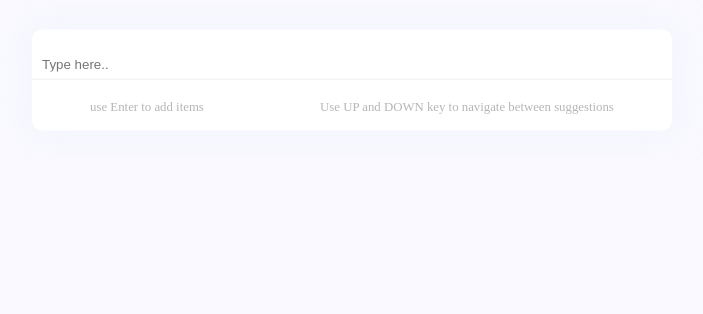
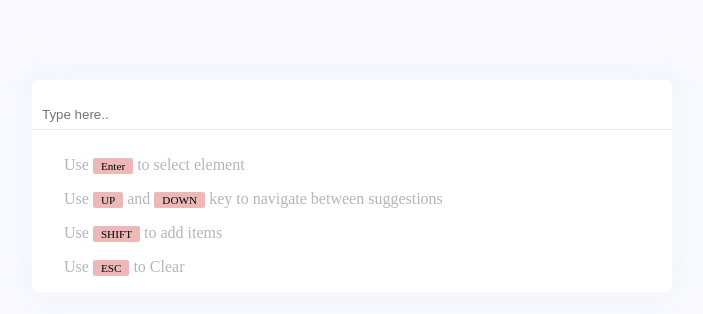
Before and after one commit to RishabhVerma098/zenatrixTask, a React (Create React App) app: page / in a window 1280 px wide. Shown: the part 120-434 px from the top of the page, without its empty margins (288-991 px from the left). Built offline with nearby package versions, Linux system fonts and the light colour scheme.

Commit message:
without bonus done

```diff
--- a/src/App.css
+++ b/src/App.css
@@ -1,10 +1,13 @@
 * {
-  margin: 0 auto;
+  margin: 0;
   padding: 0;
   box-sizing: border-box;
   --backgroundColor: #faf9ff;
   --selectColor: #ebeaf2;
   --darkPink: #f3f6fd;
+}
+html ul {
+  list-style: none;
 }
 
 .App {
--- a/src/components/searchBar.css
+++ b/src/components/searchBar.css
@@ -1,15 +1,15 @@
 .search-bar {
   position: absolute;
-  top: 25%;
+  top: 200px;
   left: 50%;
-  transform: translate(-50%, -50%);
+  transform: translate(-50%, 0%);
   width: 50%;
-  height: min-content;
-  border-radius: 10px;
+  max-height: 400px;
   background-color: white;
   box-shadow: 0px 0px 36px 14px rgba(243, 246, 253, 0.91);
   display: flex;
   flex-direction: column;
+  border-radius: 8px;
 }
 
 .search-bar .search {
@@ -17,7 +17,7 @@
   width: 100%;
   height: 30px;
   margin-top: 20px;
-  margin-bottom: 20px;
+  margin-bottom: 10px;
 }
 
 .search-bar .search input {
@@ -34,11 +34,37 @@
 .search-bar .des {
   width: 100%;
   display: flex;
-
+  justify-content: space-evenly;
   padding-bottom: 1rem;
+  display: flex;
+  flex-direction: column;
+  padding-left: 2rem;
 }
 
 .search-bar .des p {
-  font-size: 0.8rem;
+  margin-top: 1rem;
+  font-size: 1rem;
   color: rgb(182, 182, 182);
 }
+.search-bar .des .key {
+  padding: 2px 8px 2px 8px;
+  font-size: 0.7rem;
+  background-color: rgb(236, 184, 184);
+  color: black;
+  border-radius: 2px;
+}
+.search-bar ul {
+  width: 100%;
+  max-height: 400px;
+  overflow: auto;
+  margin-bottom: 1rem;
+}
+.search-bar ul li {
+  padding: 0.8rem;
+  margin: 0px 10px 0px 10px;
+  border-radius: 5px;
+}
+.search-bar ul li:hover {
+  cursor: pointer;
+  background-color: var(--selectColor);
+}
--- a/src/components/searchBar.js
+++ b/src/components/searchBar.js
@@ -1,15 +1,125 @@
-import React from "react";
+import React, { useState } from "react";
+import { places } from "../data";
 import "./searchBar.css";
 function SearchBar() {
+  const [activeOption, setAcativeOptions] = useState(0);
+
+  const [text, setText] = useState("");
+  const [filteredOptions, setFilteredOptions] = useState([]);
+
+  const onChangeOptions = (e) => {
+    const userInput = e.target.value;
+    let suggestions = [];
+
+    if (userInput.length > 0) {
+      const regex = new RegExp(`^${userInput}`, `i`);
+      suggestions = places.sort().filter((v) => regex.test(v));
+    }
+    setText(userInput);
+    setFilteredOptions([...suggestions]);
+    setAcativeOptions(0);
+  };
+
+  const onClick = (e) => {
+    setFilteredOptions([]);
+
+    setText(e.target.innerText);
+    setAcativeOptions(0);
+  };
+
+  const renderOptions = () => {
+    if (filteredOptions.length > 0) {
+      return (
+        <ul className="suggestions">
+          {filteredOptions.map((val, index) => {
+            if (activeOption === index) {
+              return (
+                <li
+                  onClick={onClick}
+                  key={index}
+                  style={{ backgroundColor: "#ebeaf2" }}
+                >
+                  {val}
+                </li>
+              );
+            }
+
+            return (
+              <li onClick={onClick} key={index}>
+                {val}
+              </li>
+            );
+          })}
+        </ul>
+      );
+    } else {
+      return null;
+    }
+  };
+
+  const onKey = (e) => {
+    //Enter
+    if (e.keyCode === 13) {
+      setAcativeOptions(0);
+      setFilteredOptions([]);
+      setText(filteredOptions[activeOption]);
+    }
+    //Up
+    else if (e.keyCode === 38) {
+      if (activeOption === 0) {
+        return;
+      }
+      setAcativeOptions(activeOption - 1);
+    }
+    //Down
+    else if (e.keyCode === 40) {
+      if (activeOption === filteredOptions.length - 1) {
+        return;
+      }
+      setAcativeOptions(activeOption + 1);
+    }
+    //ESC
+    else if (e.keyCode === 27) {
+      setFilteredOptions([]);
+      setText("");
+      setAcativeOptions(0);
+    } else if (e.keyCode === 16) {
+      if (places.indexOf(text) === -1) {
+        //add element to array
+      }
+    }
+  };
+
   return (
     <div className="search-bar">
       <div className="search">
-        <input type="text" placeholder="Type here.." value=""></input>
+        <input
+          type="text"
+          placeholder="Type here.."
+          value={text}
+          onChange={onChangeOptions}
+          onKeyDown={onKey}
+        ></input>
       </div>
-      <div className="des">
-        <p>use Enter to add items</p>
-        <p>Use UP and DOWN key to navigate between suggestions</p>
-      </div>
+      {filteredOptions.length === 0 ? (
+        <div className="des">
+          <p>
+            Use <span className="key">Enter</span> to select element
+          </p>
+          <p>
+            Use <span className="key">UP</span> and{" "}
+            <span className="key">DOWN</span> key to navigate between
+            suggestions
+          </p>
+          <p>
+            Use <span className="key">SHIFT</span> to add items
+          </p>
+          <p>
+            Use <span className="key">ESC</span> to Clear
+          </p>
+        </div>
+      ) : null}
+      {renderOptions()}
     </div>
   );
 }
--- /dev/null
+++ b/src/data.js
@@ -0,0 +1,31 @@
+export const places = [
+  "Apples",
+  "pears",
+  "Citrus",
+  "oranges",
+  "grapefruits",
+  "mandarins",
+  "limes",
+  "Stone fruit",
+  "nectarines",
+  "apricots",
+  "peaches",
+  "plums",
+  "Tropical",
+  "exotic",
+  "bananas",
+  "mangoes",
+  "Berries",
+  "strawberries",
+  "raspberries",
+  "blueberries",
+  "kiwifruit",
+  "passionfruit",
+  "Melons",
+  "watermelons",
+  "rockmelons",
+  "honeydew",
+  "melons",
+  "Tomatoes",
+  "avocados",
+];
```
